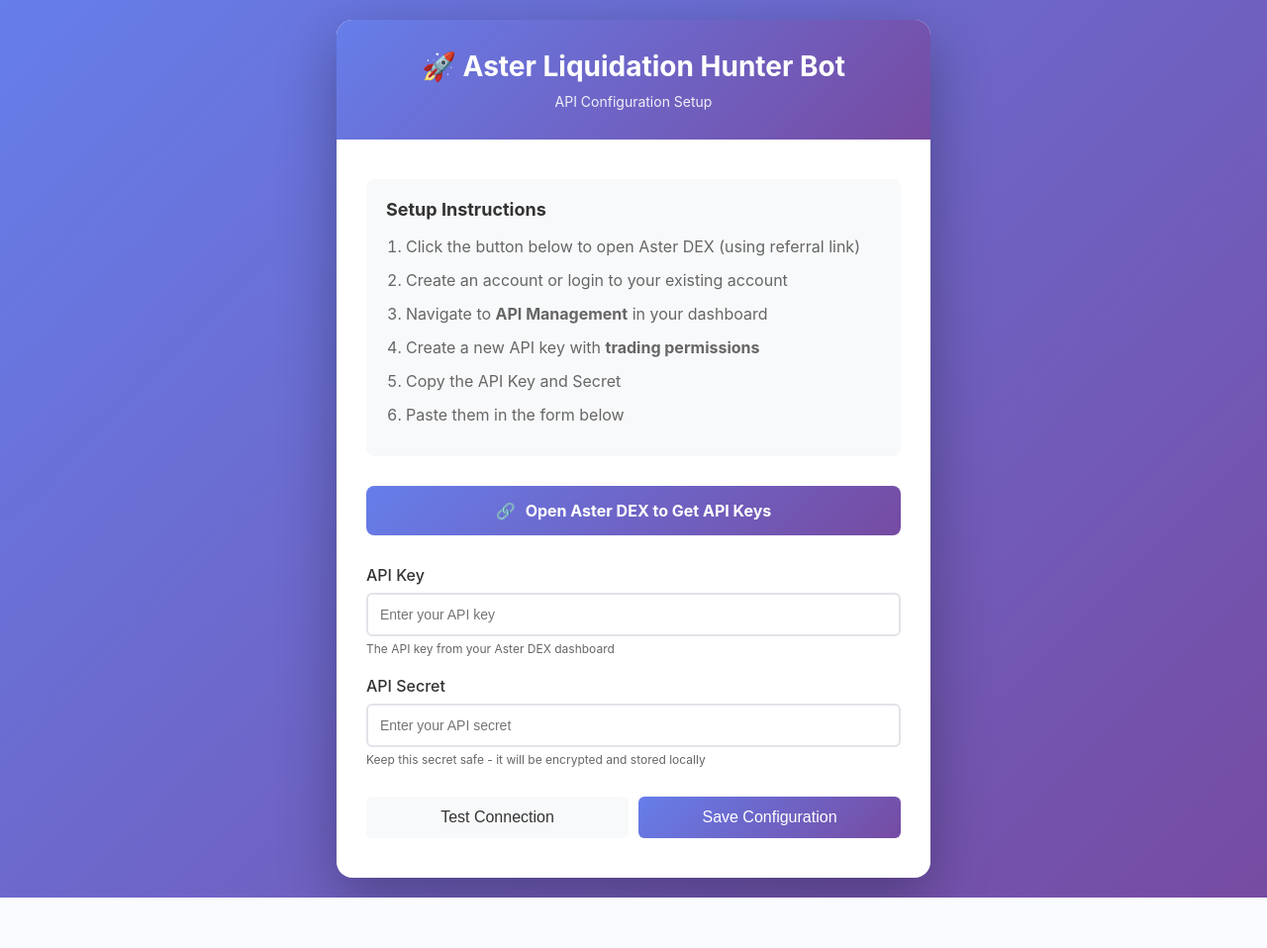
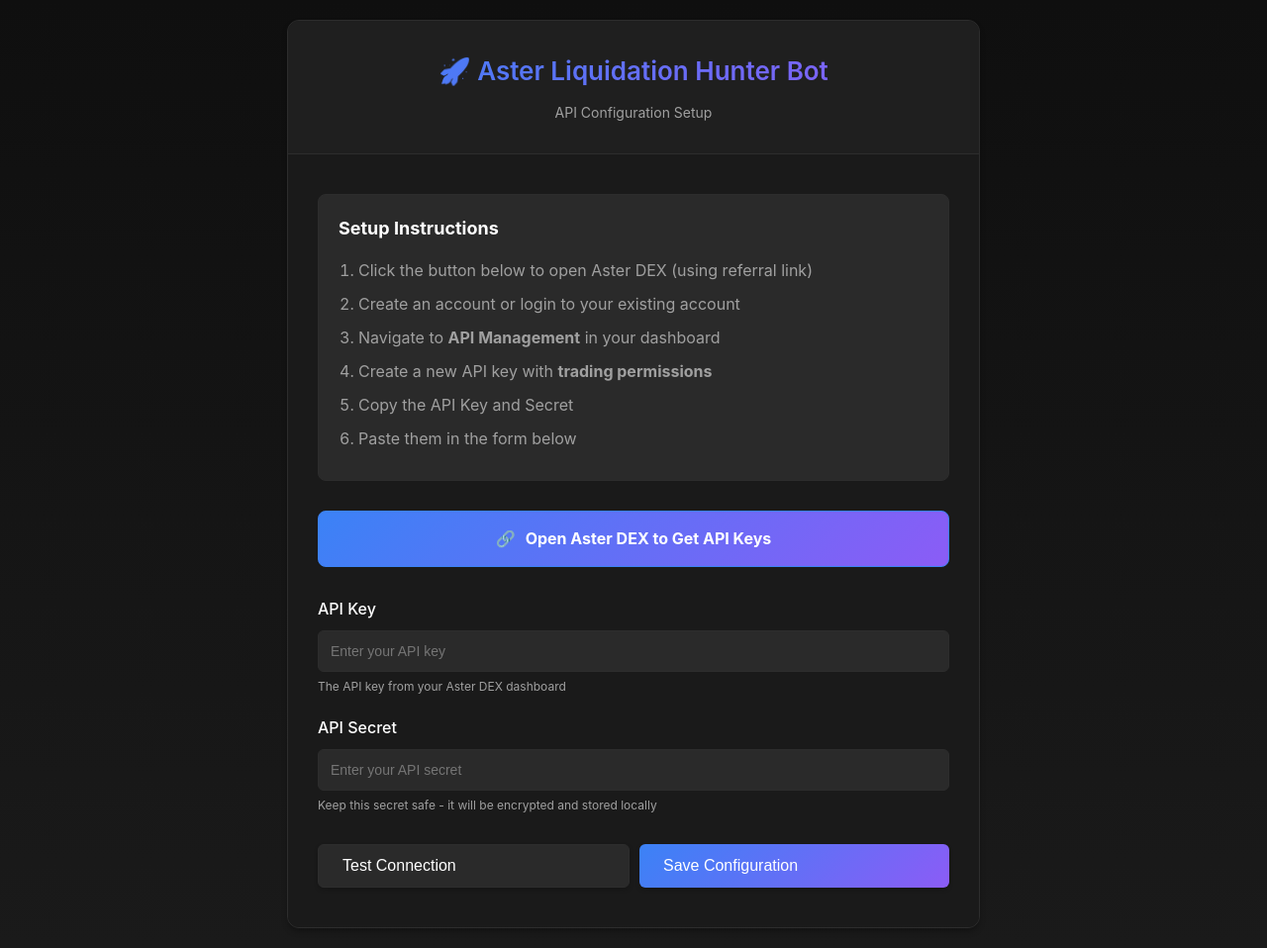
Before and after one commit to virajsoni06/aster_lick_hunter, a Flask app: page / in a window 1280 px wide. Shown: the whole page at 99% size. Before the commit the page ends 907 px from the top, so only its background shows below. Run offline with Flask 3, Linux system fonts and the light colour scheme.

Commit message:
style: update setup page to dark theme
Switched from light gradient theme to dark theme, updating backgrounds, text colors, and borders for a modern dark interface. Adjusted gradients, added borders, and refined shadows to improve contrast and user experience in low-light environments.

```diff
--- a/templates/setup.html
+++ b/templates/setup.html
@@ -4,16 +4,12 @@
     <meta charset="UTF-8">
     <meta name="viewport" content="width=device-width, initial-scale=1.0">
     <title>Aster Bot - Setup</title>
+    <link rel="stylesheet" href="{{ url_for('static', filename='css/dashboard.css') }}">
     <style>
-        * {
-            margin: 0;
-            padding: 0;
-            box-sizing: border-box;
-        }
-
         body {
-            font-family: -apple-system, BlinkMacSystemFont, 'Segoe UI', Roboto, Oxygen, Ubuntu, sans-serif;
-            background: linear-gradient(135deg, #667eea 0%, #764ba2 100%);
+            font-family: -apple-system, BlinkMacSystemFont, 'Segoe UI', Roboto, 'Helvetica Neue', Arial, sans-serif;
+            background: linear-gradient(180deg, #0f0f0f 0%, #1a1a1a 100%);
+            color: #ffffff;
             min-height: 100vh;
             display: flex;
             align-items: center;
@@ -22,69 +18,77 @@
         }
 
         .setup-container {
-            background: white;
-            border-radius: 16px;
-            box-shadow: 0 20px 60px rgba(0,0,0,0.3);
-            max-width: 600px;
+            background: #1f1f1f;
+            border-radius: 12px;
+            box-shadow: 0 4px 6px -1px rgba(0, 0, 0, 0.3);
+            max-width: 700px;
             width: 100%;
             overflow: hidden;
+            border: 1px solid #2d2d2d;
         }
 
         .setup-header {
-            background: linear-gradient(135deg, #667eea 0%, #764ba2 100%);
-            color: white;
+            background: #1f1f1f;
             padding: 30px;
             text-align: center;
+            border-bottom: 1px solid #2d2d2d;
         }
 
         .setup-header h1 {
-            font-size: 28px;
+            font-size: 26px;
+            font-weight: 600;
+            background: linear-gradient(135deg, #3b82f6 0%, #8b5cf6 100%);
+            -webkit-background-clip: text;
+            -webkit-text-fill-color: transparent;
             margin-bottom: 10px;
         }
 
         .setup-header p {
-            opacity: 0.9;
+            color: #a0a0a0;
             font-size: 14px;
         }
 
         .setup-content {
             padding: 40px 30px;
+            background: #1a1a1a;
         }
 
         .status-message {
-            background: #f8f9fa;
-            border-left: 4px solid #667eea;
+            background: #2a2a2a;
+            border-left: 4px solid #3b82f6;
             padding: 15px;
             margin-bottom: 30px;
-            border-radius: 4px;
+            border-radius: 8px;
+            color: #ffffff;
         }
 
         .status-message.error {
-            border-left-color: #dc3545;
-            background: #fff5f5;
+            border-left-color: #ef4444;
+            background: #2a1a1a;
         }
 
         .status-message.success {
-            border-left-color: #28a745;
-            background: #f0fff4;
+            border-left-color: #22c55e;
+            background: #1a2a1a;
         }
 
         .steps-box {
-            background: #f8f9fa;
+            background: #2a2a2a;
             border-radius: 8px;
             padding: 20px;
             margin-bottom: 30px;
+            border: 1px solid #2d2d2d;
         }
 
         .steps-box h3 {
-            color: #333;
+            color: #ffffff;
             margin-bottom: 15px;
             font-size: 18px;
         }
 
         .steps-box ol {
             padding-left: 20px;
-            color: #666;
+            color: #a0a0a0;
         }
 
         .steps-box li {
@@ -93,18 +97,20 @@
         }
 
         .referral-link {
-            background: linear-gradient(135deg, #667eea 0%, #764ba2 100%);
+            background: linear-gradient(135deg, #3b82f6 0%, #8b5cf6 100%);
             color: white;
             padding: 15px;
             border-radius: 8px;
             text-align: center;
             margin-bottom: 30px;
             cursor: pointer;
-            transition: transform 0.2s;
+            transition: all 0.3s;
+            border: 1px solid #3b82f6;
         }
 
         .referral-link:hover {
             transform: translateY(-2px);
+            box-shadow: 0 5px 20px rgba(59, 130, 246, 0.4);
         }
 
         .referral-link a {
@@ -124,26 +130,29 @@
         .form-group label {
             display: block;
             margin-bottom: 8px;
-            color: #333;
+            color: #ffffff;
             font-weight: 500;
         }
 
         .form-group input {
             width: 100%;
             padding: 12px;
-            border: 2px solid #e1e4e8;
+            border: 1px solid #2d2d2d;
             border-radius: 6px;
             font-size: 14px;
             transition: border-color 0.3s;
+            background: #2a2a2a;
+            color: #ffffff;
         }
 
         .form-group input:focus {
             outline: none;
-            border-color: #667eea;
+            border-color: #3b82f6;
+            background: #1f1f1f;
         }
 
         .form-group small {
-            color: #666;
+            color: #a0a0a0;
             font-size: 12px;
             margin-top: 5px;
             display: block;
@@ -167,22 +176,24 @@
         }
 
         .btn-primary {
-            background: linear-gradient(135deg, #667eea 0%, #764ba2 100%);
+            background: linear-gradient(135deg, #3b82f6 0%, #8b5cf6 100%);
             color: white;
+            border: none;
         }
 
         .btn-primary:hover {
             transform: translateY(-2px);
-            box-shadow: 0 5px 20px rgba(102, 126, 234, 0.4);
+            box-shadow: 0 5px 20px rgba(59, 130, 246, 0.4);
         }
 
         .btn-secondary {
-            background: #f8f9fa;
-            color: #333;
+            background: #2a2a2a;
+            color: #ffffff;
+            border: 1px solid #2d2d2d;
         }
 
         .btn-secondary:hover {
-            background: #e9ecef;
+            background: #3a3a3a;
         }
 
         .btn:disabled {
@@ -191,15 +202,15 @@
         }
 
         .existing-config {
-            background: #e7f5ff;
-            border: 1px solid #74c0fc;
+            background: #1a2a1a;
+            border: 1px solid #22c55e;
             border-radius: 6px;
             padding: 15px;
             margin-bottom: 20px;
         }
 
         .existing-config p {
-            color: #1c7ed6;
+            color: #22c55e;
             margin-bottom: 10px;
         }
 
@@ -207,8 +218,8 @@
             display: inline-block;
             width: 16px;
             height: 16px;
-            border: 2px solid #f3f3f3;
-            border-top: 2px solid #667eea;
+            border: 2px solid #2a2a2a;
+            border-top: 2px solid #3b82f6;
             border-radius: 50%;
             animation: spin 1s linear infinite;
             margin-right: 8px;
```
